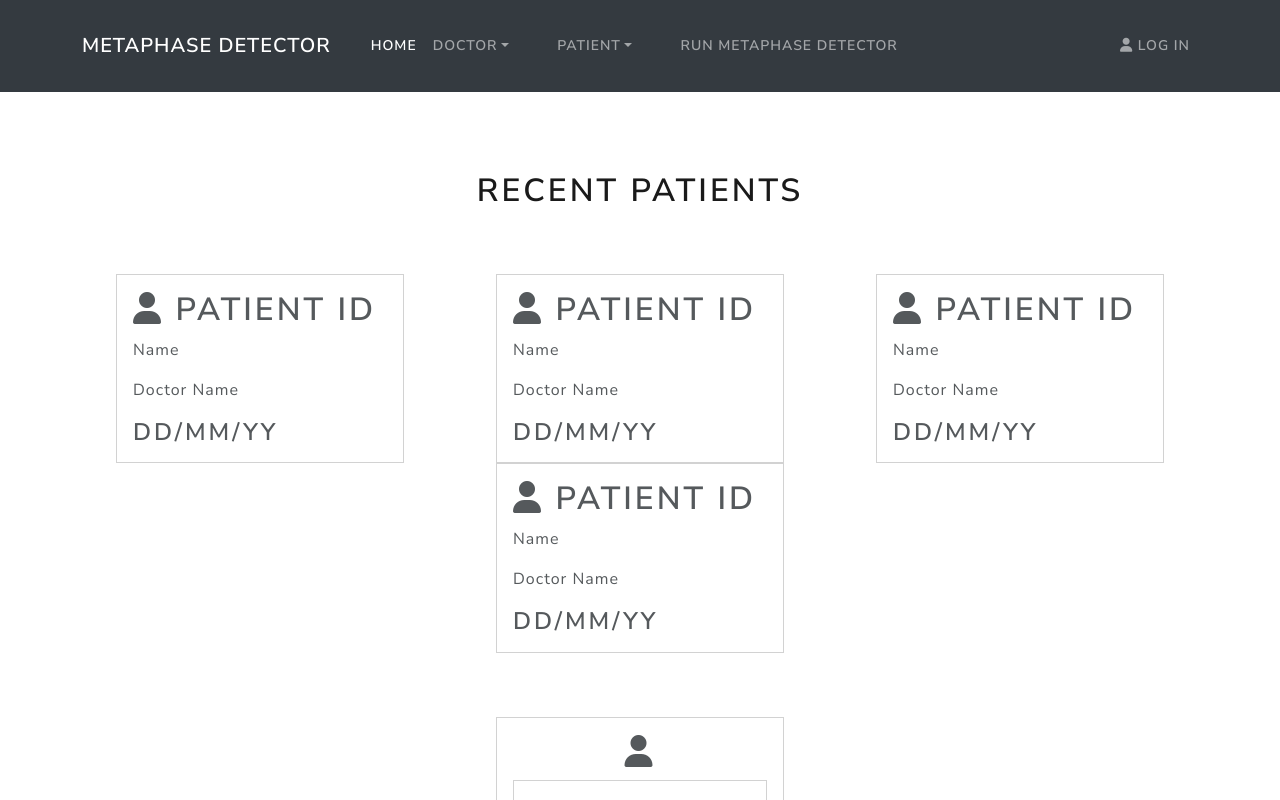
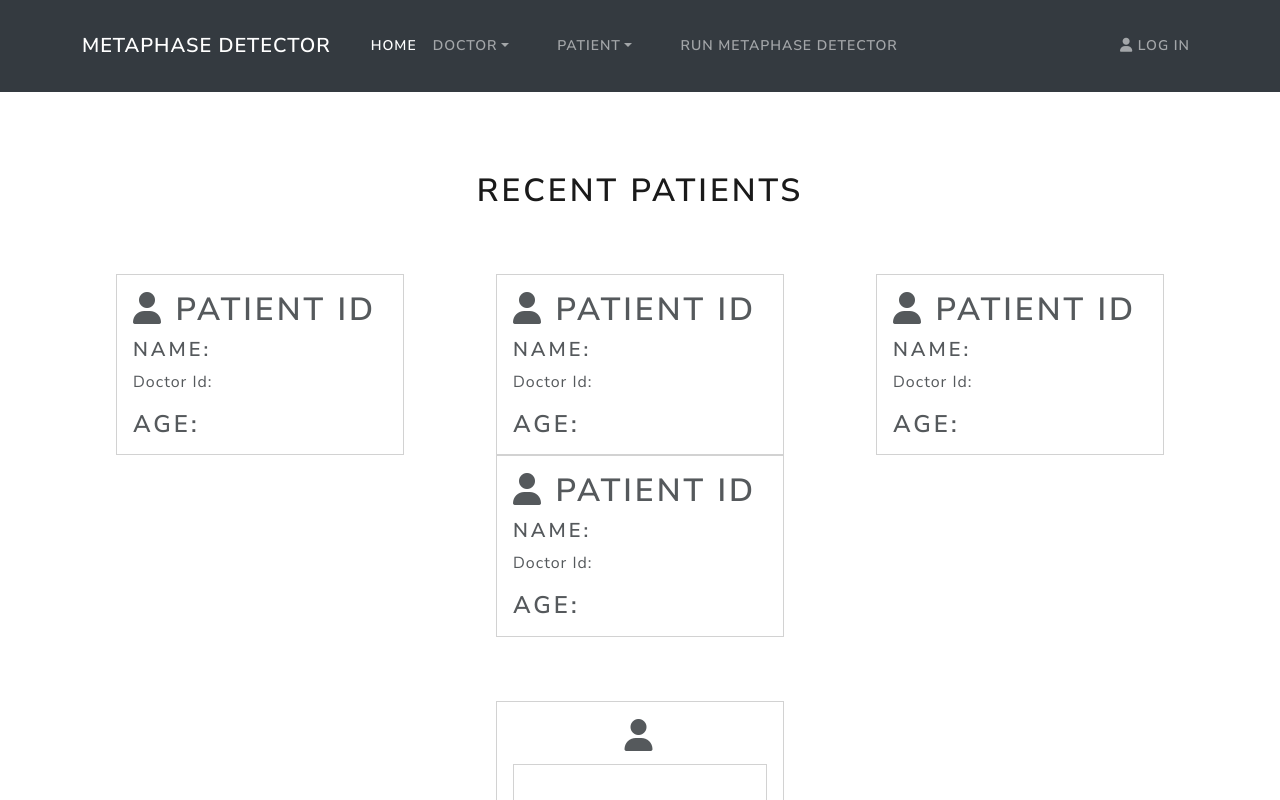
Before and after one commit to Ganesh3154/Metaphase-Detector, a React (Create React App) app in the folder frontend/: page / in a window 1280 px wide. Shown: the top 800 px of the page. Built offline with nearby package versions, Linux system fonts and the light colour scheme; no server answers.

Commit message:
Bug fixes

```diff
--- a/frontend/src/Screens/HomeScreen.js
+++ b/frontend/src/Screens/HomeScreen.js
@@ -1,8 +1,30 @@
-import React from "react";
+import React, { useEffect, useState } from "react";
 import { Container, Card, Row, Col, Button } from "react-bootstrap";
 import { LinkContainer } from "react-router-bootstrap";
+import axios from "axios";
 
 const HomeScreen = () => {
+  const [patients, setPatients] = useState({});
+
+  const getData = () => {
+    axios
+      .get(`http://localhost:8000/recent_patient`)
+      .then((res) => {
+        const data = res.data;
+        console.log(res.data);
+        setPatients(data);
+      })
+      .catch((err) => console.log(err));
+  };
+
+  useEffect(() => {
+    getData();
+  }, []);
+
+  useEffect(() => {
+    console.log(patients);
+  }, [patients]);
+
   return (
     <>
       {/* <Container className='py-5 text-center'>
@@ -19,9 +41,9 @@ const HomeScreen = () => {
                 <Card.Title as='h1'>
                   <i className='fa-solid fa-user'></i> Patient ID
                 </Card.Title>
-                <Card.Text>Name</Card.Text>
-                <Card.Text>Doctor Name</Card.Text>
-                <Card.Text as='h3'>dd/mm/yy</Card.Text>
+                <Card.Text as='h4'>Name: {patients[0]?.name}</Card.Text>
+                <Card.Text>Doctor Id: {patients[0]?.doctor_id}</Card.Text>
+                <Card.Text as='h3'>Age: {patients[0]?.age}</Card.Text>
               </Card.Body>
             </Card>
           </Col>
@@ -31,9 +53,9 @@ const HomeScreen = () => {
                 <Card.Title as='h1'>
                   <i className='fa-solid fa-user'></i> Patient ID
                 </Card.Title>
-                <Card.Text>Name</Card.Text>
-                <Card.Text>Doctor Name</Card.Text>
-                <Card.Text as='h3'>dd/mm/yy</Card.Text>
+                <Card.Text as='h4'>Name: {patients[1]?.name}</Card.Text>
+                <Card.Text>Doctor Id: {patients[1]?.doctor_id}</Card.Text>
+                <Card.Text as='h3'>Age: {patients[1]?.age}</Card.Text>
               </Card.Body>
             </Card>
           </Col>
@@ -43,9 +65,9 @@ const HomeScreen = () => {
                 <Card.Title as='h1'>
                   <i className='fa-solid fa-user'></i> Patient ID
                 </Card.Title>
-                <Card.Text>Name</Card.Text>
-                <Card.Text>Doctor Name</Card.Text>
-                <Card.Text as='h3'>dd/mm/yy</Card.Text>
+                <Card.Text as='h4'>Name: {patients[2]?.name}</Card.Text>
+                <Card.Text>Doctor Id: {patients[2]?.doctor_id}</Card.Text>
+                <Card.Text as='h3'>Age: {patients[2]?.age}</Card.Text>
               </Card.Body>
             </Card>
           </Col>
@@ -55,9 +77,9 @@ const HomeScreen = () => {
                 <Card.Title as='h1'>
                   <i className='fa-solid fa-user'></i> Patient ID
                 </Card.Title>
-                <Card.Text>Name</Card.Text>
-                <Card.Text>Doctor Name</Card.Text>
-                <Card.Text as='h3'>dd/mm/yy</Card.Text>
+                <Card.Text as='h4'>Name: {patients[3]?.name}</Card.Text>
+                <Card.Text>Doctor Id: {patients[3]?.doctor_id}</Card.Text>
+                <Card.Text as='h3'>Age: {patients[3]?.age}</Card.Text>
               </Card.Body>
             </Card>
           </Col>
--- a/frontend/src/components/DataTable.js
+++ b/frontend/src/components/DataTable.js
@@ -8,14 +8,14 @@ import {
   Modal,
 } from "react-bootstrap";
 import { useState } from "react";
-import EditModal from "./EditModal";
+import EditPatientModal from "./EditPatientModal";
 import axios from "axios";
 
 const DataTable = (props) => {
   const [search, setSearch] = useState({ search: "" });
   const [toggleSearch, setToggleSearch] = useState(false);
   const [filterData, setFilterData] = useState({ filter: "" });
-  const [column, setColumn] = useState([]);
+  const [column, setColumn] = useState();
   const mountedRef = useRef(false);
   const [items, setItems] = useState([]);
   const [toggleEdit, setToggleEdit] = useState(false);
@@ -45,6 +45,7 @@ const DataTable = (props) => {
   const getData = () => {
     axios.get(`http://localhost:8000/${props.path}`).then((res) => {
       const data = res.data;
+      console.log(data);
       setItems(...items, data);
       console.log(res.data);
     });
@@ -52,6 +53,10 @@ const DataTable = (props) => {
 
   const toggleEditfn = () => {
     setToggleEdit(!toggleEdit);
+  };
+
+  const refresh = () => {
+    window.location.reload(false);
   };
 
   const handleEdit = (e, id) => {
@@ -70,7 +75,6 @@ const DataTable = (props) => {
         setFilterData(filterData.filter((item) => item["id"] != id));
     });
     setToggleConfirm(false);
-    // }
   };
 
   useEffect(() => {
@@ -82,6 +86,10 @@ const DataTable = (props) => {
   useEffect(() => {
     mountedRef.current = true;
     getData();
+  }, []);
+
+  useEffect(() => {
+    console.log(column);
   }, []);
 
   return (
@@ -102,15 +110,23 @@ const DataTable = (props) => {
       <Table bordered hover responsive variant='active'>
         <thead style={{ backgroundColor: "#383c44" }}>
           <tr style={{ color: "white" }}>
-            {column.map((c, i) => (
+            {column?.map((c, i) => (
               <th key={i}>{c}</th>
             ))}
-            <th>Actions</th>
+            {column ? (
+              <th>Actions</th>
+            ) : (
+              <th>
+                <h1 className='text-center' style={{ color: "white" }}>
+                  Loading...
+                </h1>
+              </th>
+            )}
           </tr>
         </thead>
         <tbody>
           {!toggleSearch
-            ? items.map((item, i) => (
+            ? items?.map((item, i) => (
                 <tr key={i}>
                   {Object.values(item).map((cell, i) => {
                     if (
@@ -161,7 +177,7 @@ const DataTable = (props) => {
                   </td>
                 </tr>
               ))
-            : filterData.map((item, i) => (
+            : filterData?.map((item, i) => (
                 <tr key={i}>
                   {Object.values(item).map((cell, i) => {
                     if (
@@ -215,7 +231,12 @@ const DataTable = (props) => {
         </tbody>
       </Table>
       {toggleEdit ? (
-        <EditModal data={editData} path={props.path} toggle={toggleEditfn} />
+        <EditPatientModal
+          data={editData}
+          path={props.path}
+          toggle={toggleEditfn}
+          refresh={refresh}
+        />
       ) : (
         <></>
       )}
--- a/frontend/src/components/EditModal.js
+++ b/frontend/src/components/EditPatientModal.js
@@ -2,7 +2,7 @@ import React, { useState, useEffect } from "react";
 import { Container, Modal, Button, Form } from "react-bootstrap";
 import axios from "axios";
 
-const EditModal = (props) => {
+const EditPatientModal = (props) => {
   const [patient, setPatient] = useState();
 
   useEffect(() => {
@@ -16,11 +16,12 @@ const EditModal = (props) => {
       .put(`http://localhost:8000/${props.path}/${patient.id}`, patient)
       .then((res) => {
         console.log(patient);
-        alert("Database updated!!!");
+        props.refresh();
       })
       .catch((err) => {
         alert("OOPS SOMETHING WENT WRONG", err);
       });
+    props.toggle();
   };
 
   //   useEffect(() => {
@@ -145,4 +146,4 @@ const EditModal = (props) => {
   );
 };
 
-export default EditModal;
+export default EditPatientModal;
```
Also changed, not shown: 1 other file (tests, documents, lock files or other folders).
